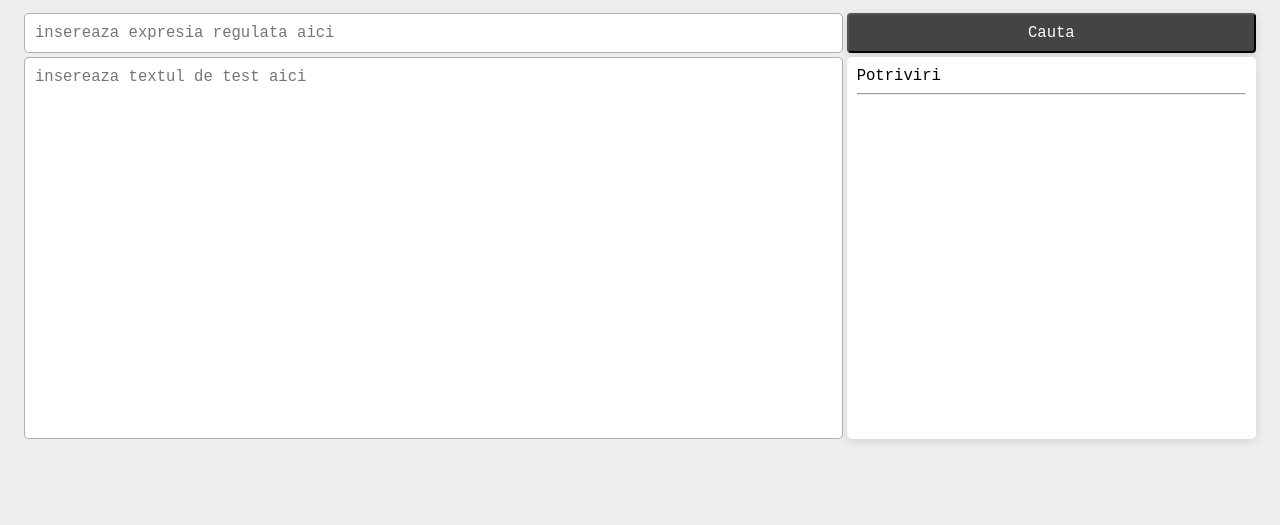
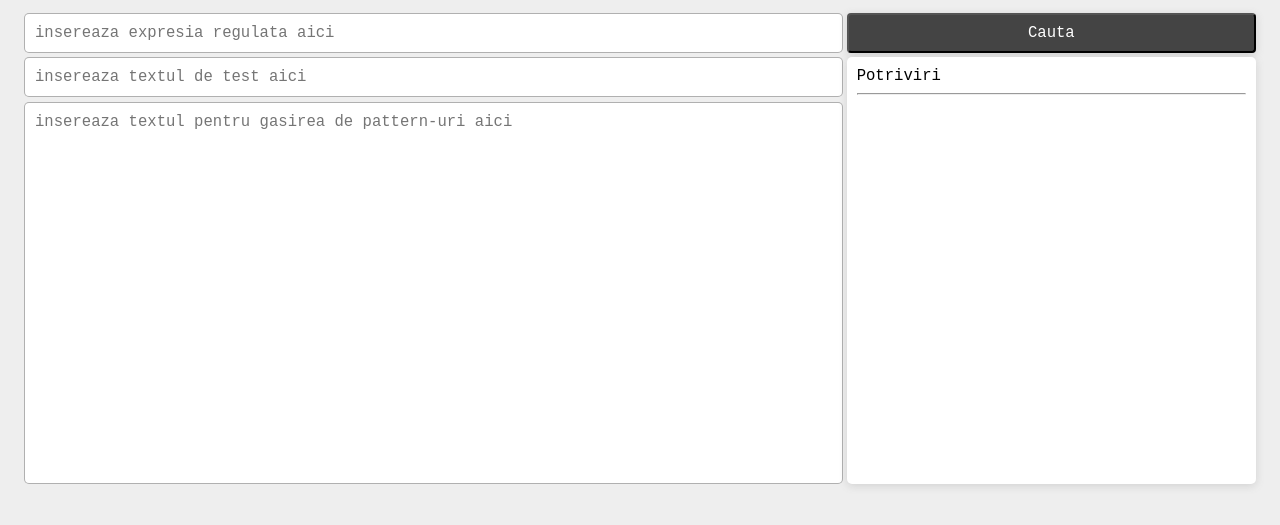
Before and after one commit to niculescu-madalin/regular-expressions, a plain HTML site: page index.html in a window 1280 px wide. Both pictures are taken after a click on the button "Cauta". Shown: the part 59-584 px from the top of the page. Drawn offline with Linux system fonts and the light colour scheme.

Commit message:
Added input 1

```diff
--- a/index.html
+++ b/index.html
@@ -55,6 +55,13 @@
         padding: 10px;
         border-radius: 5px;
       }
+
+      #test-inputs {
+        display: grid;
+        grid-template-columns: 1fr;
+        grid-template-rows: 1fr min-content;
+        gap: 5px;
+      }
     </style>
     <title>Regex</title>
   </head>
@@ -67,10 +74,16 @@
         rows="1"
         placeholder="insereaza expresia regulata aici"></textarea>
       <button type="button" id="btn">Cauta</button>
-      <textarea
-        id="full-text"
-        rows="20"
-        placeholder="insereaza textul de test aici"></textarea>
+      <div id="test-inputs">
+        <textarea
+          id="small-text"
+          rows="1"
+          placeholder="insereaza textul de test aici"></textarea>
+        <textarea
+          id="full-text"
+          rows="20"
+          placeholder="insereaza textul pentru gasirea de pattern-uri aici"></textarea>
+        </div>
       <span id="result">
         Potriviri <hr>
         <table id="table">
--- a/index.js
+++ b/index.js
@@ -1,17 +1,21 @@
 let btn = document.getElementById("btn");
 let fulltext = document.getElementById("full-text");
 let regextext = document.getElementById("regex-text");
-let resultbox = document.getElementById("result")
+let resultbox = document.getElementById("result");
+let smalltext = document.getElementById("small-text");
 
-btn.addEventListener("click", find)
+btn.addEventListener("click", find);
 
 function find(){
     resultbox.innerHTML = "Potriviri <hr>";
     resultbox.style.backgroundColor = "";
     resultbox.style.color = "";
+    smalltext.style.color = "black";
+    smalltext.style.backgroundColor = "white";
 
     let expresion = regextext.value;
     let text = fulltext.value;
+    let testtext = smalltext.value;
 
     if(!expresion) {
         return;
@@ -27,8 +31,16 @@ function find(){
         return;
     }
 
+    if(regex.test(testtext)) {
+        smalltext.style.backgroundColor = "green";
+        smalltext.style.color = "white";
+    } else {
+        smalltext.style.backgroundColor = "red";
+        smalltext.style.color = "white";
+    }
+
     if(!text) {
-        resultbox.innerHTML += "Campul textului de text este gol";
+        resultbox.innerHTML += "Campul text 2 de text este gol<br>";
         return;
     }
 
```
